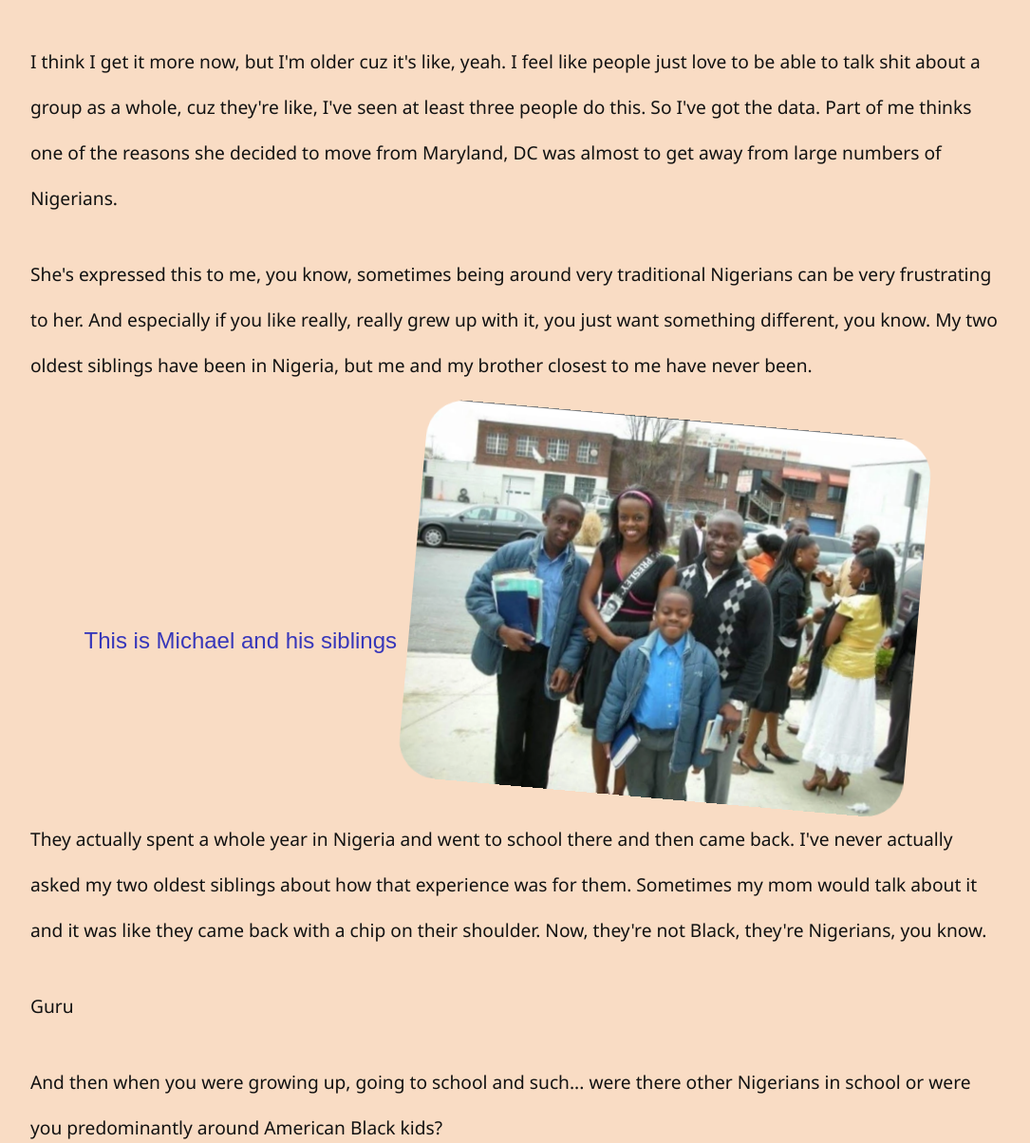
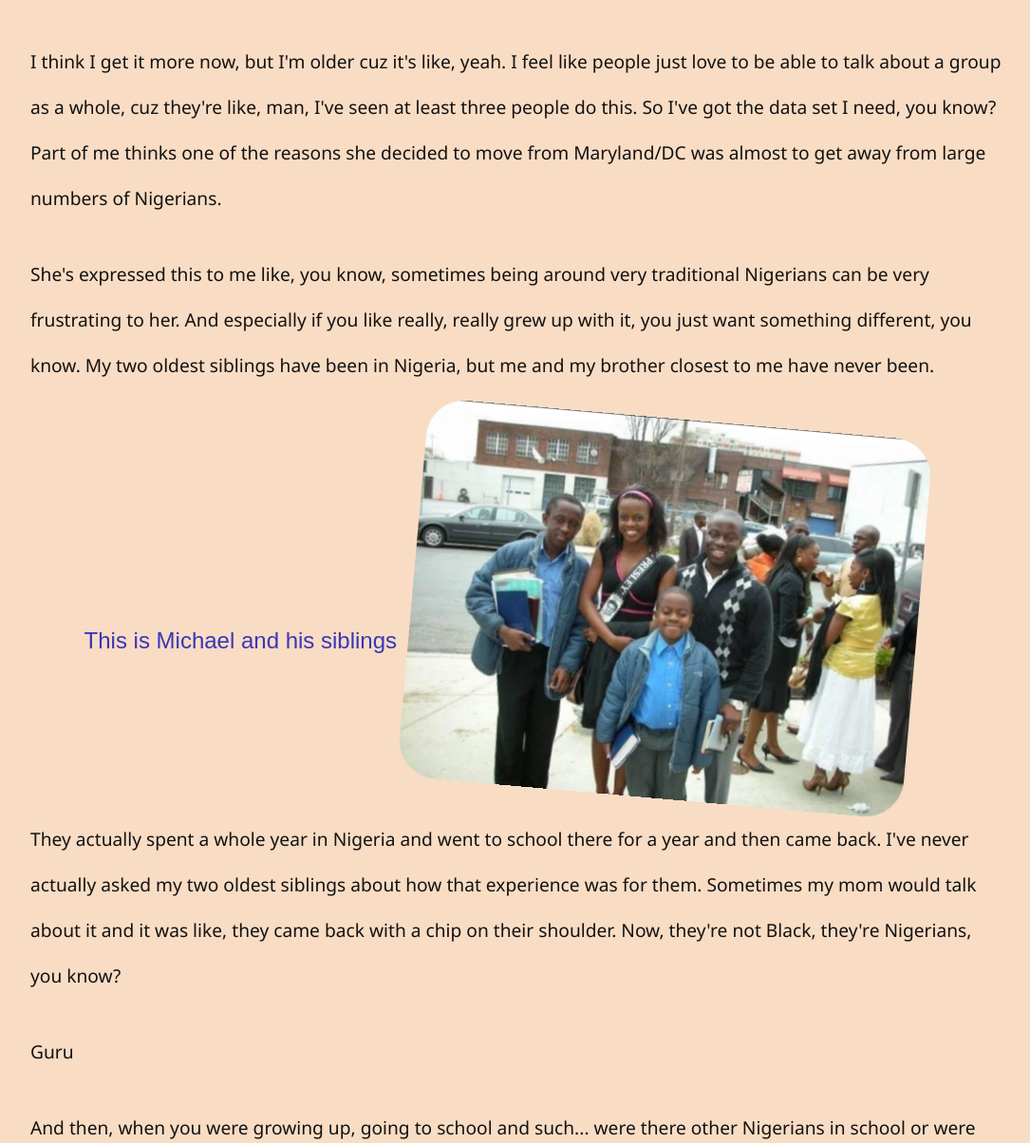
Before and after one commit to ale22arevalo/found-in-translation-podcast, a Gatsby site: page /michael in a window 1280 px wide. Shown: the part 9816-11020 px from the top of the page at 95% size, without its empty margins (96-1181 px from the left). Built offline with nearby package versions, Linux system fonts and the light colour scheme; Gatsby itself is replaced by a stand-in of ours; a web font is replaced by a local one.

Commit message:
Update michael.js

```diff
--- a/src/pages/michael.js
+++ b/src/pages/michael.js
@@ -265,8 +265,8 @@ const Michael = () => {
                   <p>Guru</p>
                   <p>Yeah, it&#x27;s interesting because I&#x27;ve heard my parents talk in the third person perspective of all Indians are like this, all Desis are like this. And then growing up I didn&#x27;t really understand, but like you&#x27;re also that, so you&#x27;re hating yourself.<b className="bolded"><br /></b></p>
                   <p>Michael</p>
-                  <p>I think I get it more now, but I&#x27;m older cuz it&#x27;s like, yeah. I feel like people just love to be able to talk shit about a group as a whole, cuz they&#x27;re like, I&#x27;ve seen at least three people do this. So I&#x27;ve got the data. Part of me thinks one of the reasons she decided to move from Maryland, DC was almost to get away from large numbers of Nigerians.</p>
-                  <p>She&#x27;s expressed this to me, you know, sometimes being around very traditional Nigerians can be very frustrating to her. And especially if you like really, really grew up with it, you just want something different, you know. My two oldest siblings have been in Nigeria, but me and my brother closest to me have never been.</p>
+                  <p>I think I get it more now, but I&#x27;m older cuz it&#x27;s like, yeah. I feel like people just love to be able to talk about a group as a whole, cuz they&#x27;re like, man, I&#x27;ve seen at least three people do this. So I&#x27;ve got the data set I need, you know? Part of me thinks one of the reasons she decided to move from Maryland/DC was almost to get away from large numbers of Nigerians.</p>
+                  <p>She&#x27;s expressed this to me like, you know, sometimes being around very traditional Nigerians can be very frustrating to her. And especially if you like really, really grew up with it, you just want something different, you know. My two oldest siblings have been in Nigeria, but me and my brother closest to me have never been.</p>
                   <div className='text-photo'>
                     <div className='text-arrow'>
                       <p className='handwriting'>This is Michael and his siblings</p>
@@ -280,9 +280,9 @@ const Michael = () => {
                     </div>
                     <img className="vertical-photo" src={michael_siblings} alt="" loading="lazy" />
                   </div>
-                  <p>They actually spent a whole year in Nigeria and went to school there and then came back. I&#x27;ve never actually asked my two oldest siblings about how that experience was for them. Sometimes my mom would talk about it and it was like they came back with a chip on their shoulder. Now, they&#x27;re not Black, they&#x27;re Nigerians, you know.</p>
+                  <p>They actually spent a whole year in Nigeria and went to school there for a year and then came back. I&#x27;ve never actually asked my two oldest siblings about how that experience was for them. Sometimes my mom would talk about it and it was like, they came back with a chip on their shoulder. Now, they&#x27;re not Black, they&#x27;re Nigerians, you know?</p>
                   <p>Guru</p>
-                  <p>And then when you were growing up, going to school and such... were there other Nigerians in school or were you predominantly around American Black kids?</p>
+                  <p>And then, when you were growing up, going to school and such... were there other Nigerians in school or were you predominantly around American Black kids?</p>
                   <p>And so going back to what you were saying about having that resentment with some of your relatives, <b className="bolded">was part of it also their level of ownership over the language or the culture that you weren&#x27;t necessarily able to tap into at a young age?</b><b className="bolded"><br /></b></p>
                 </div>
               </div>
```
